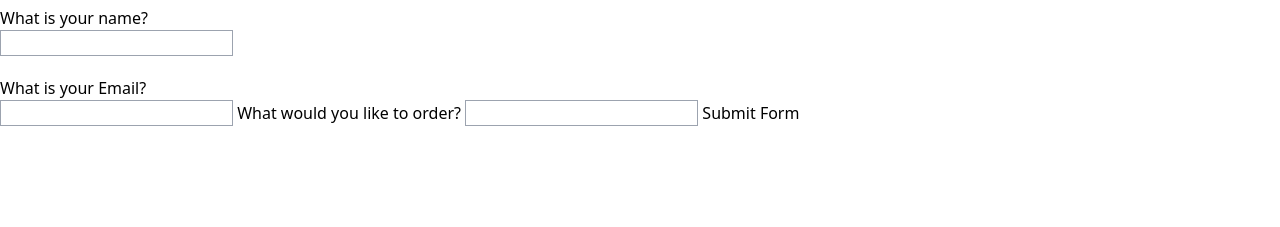
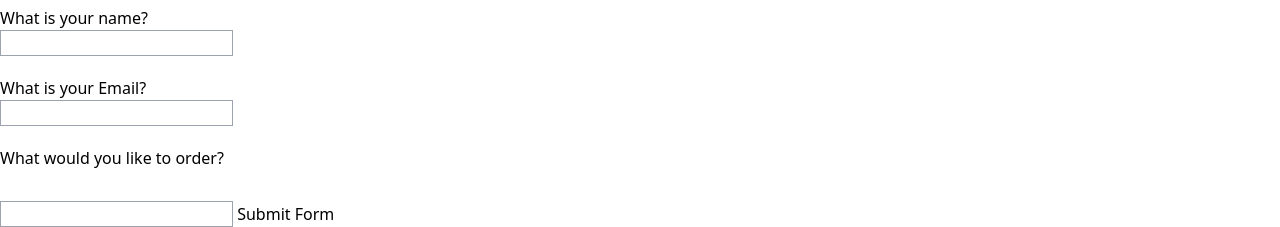
Before and after one commit to greinhorn87/Week2, a plain HTML site: page lab/musiccessories-unstyled.html in a window 1280 px wide. Shown: the part 702-929 px from the top of the page. Before the commit the page ends 828 px from the top, so only its background shows below. Drawn offline with nearby package versions, Linux system fonts and the light colour scheme.

Commit message:
formatting

```diff
--- a/lab/musiccessories-unstyled.html
+++ b/lab/musiccessories-unstyled.html
@@ -66,10 +66,10 @@
      <Label for="email" class="block mt-5">What is your Email?</Label>
      <input type="text" name="Emailaddress" class=" border border-gray-400">
 
-     <Label for="order" class="blockmt-5">What would you like to order?</Label>
+     <Label for="order" class="block mt-5">What would you like to order?</Label>
      <input type="text" name="Order" class="border border-gray-400">
 
-     <button class="Block">Submit Form</button>
+     <button class="Block mt-8">Submit Form</button>
    </form>
 </body>
 
```
